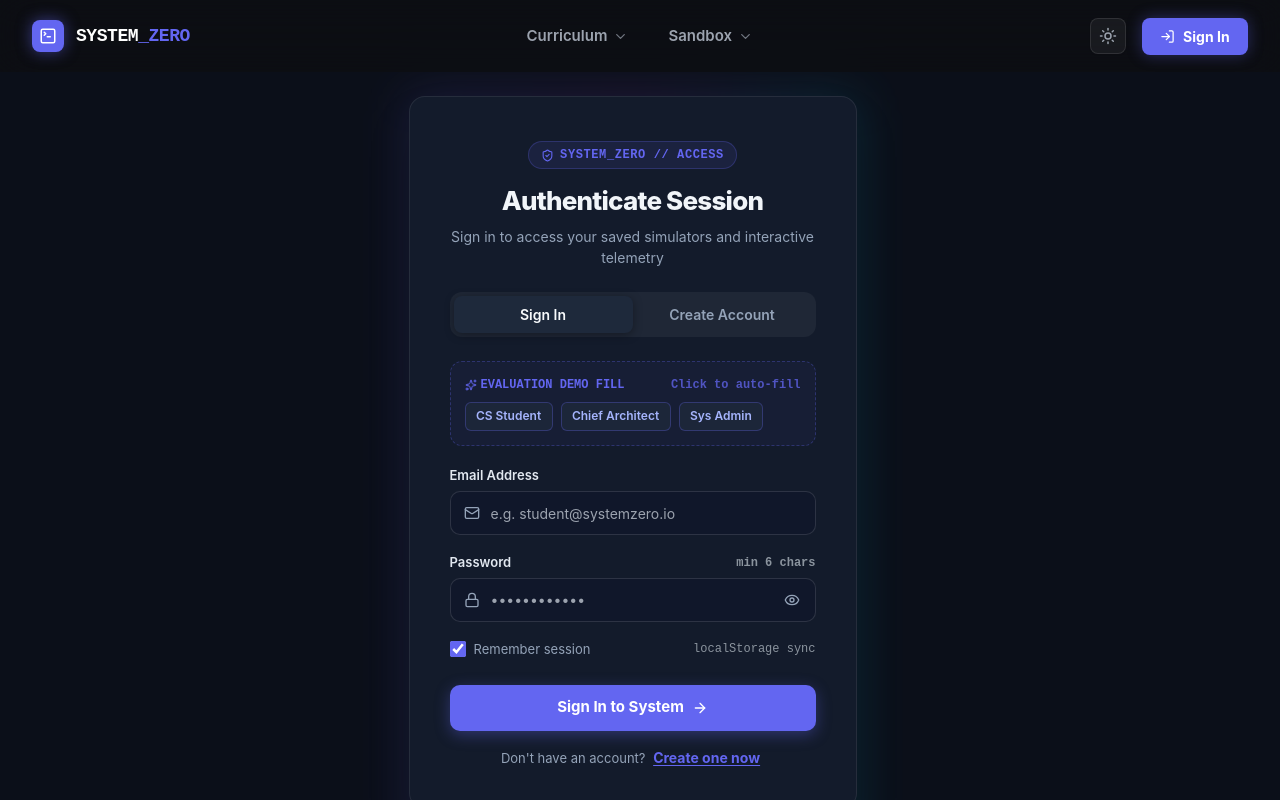
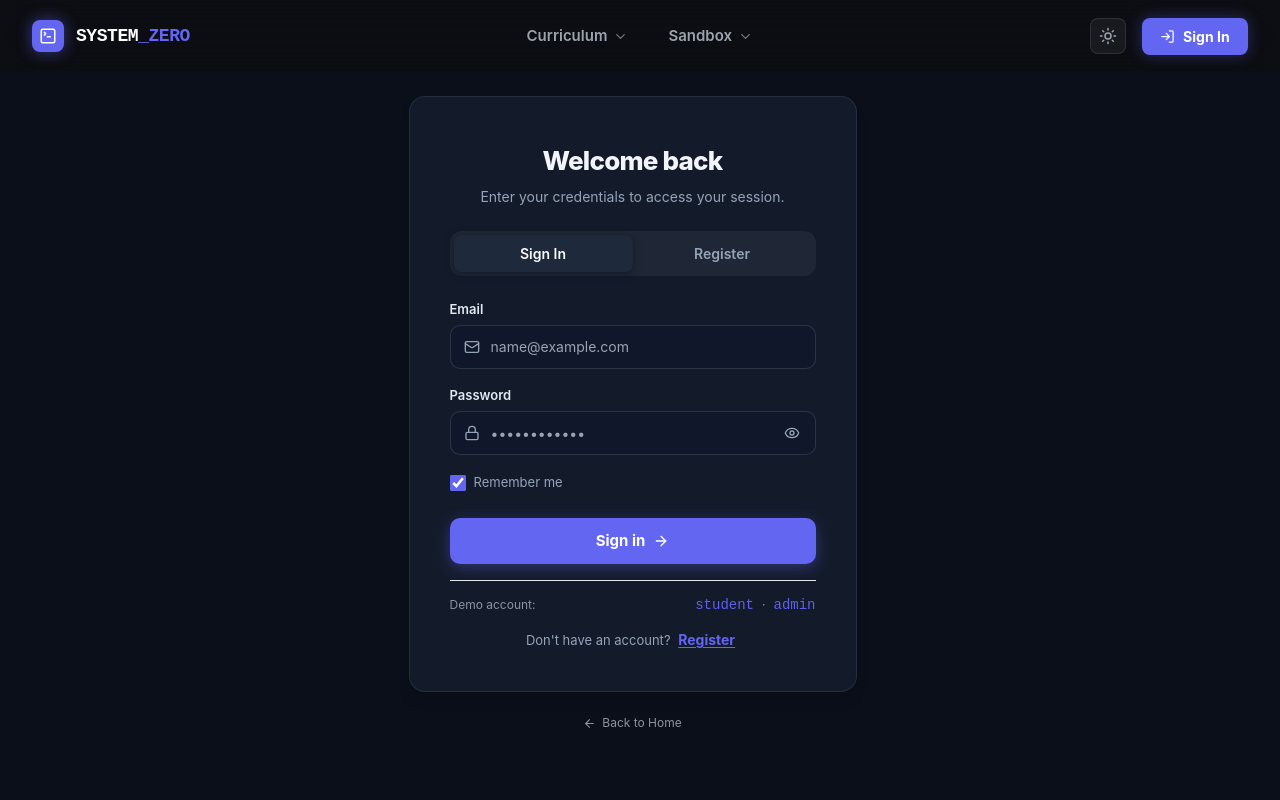
Before and after one commit to glitchybhavi/system-zero-app, a React (Vite) app: page /login in a window 1280 px wide. Shown: the top 800 px of the page. Built offline with nearby package versions, Linux system fonts and the light colour scheme.

Commit message:
Refactor(auth): minimalist login form and direct storage navigation

```diff
--- a/src/auth/LoginForm.jsx
+++ b/src/auth/LoginForm.jsx
@@ -5,11 +5,8 @@ import {
   User,
   Eye,
   EyeOff,
-  CheckCircle2,
   AlertCircle,
-  Sparkles,
   ArrowRight,
-  ShieldCheck,
   Check
 } from 'lucide-react';
 import { useAuth } from '../context/AuthContext';
@@ -18,7 +15,6 @@ import './styles/Auth.css';
 export default function LoginForm({ initialMode = 'login', onSuccess }) {
   const { login, register, authModalMode, setAuthModalMode } = useAuth();
 
-  // Tab mode: 'login' or 'register'
   const mode = authModalMode || initialMode;
   const setMode = setAuthModalMode || (() => {});
 
@@ -27,14 +23,11 @@ export default function LoginForm({ initialMode = 'login', onSuccess }) {
     email: '',
     password: '',
     confirmPassword: '',
-    role: 'CS Student',
     rememberMe: true,
-    agreeTerms: false,
   });
 
   const [touched, setTouched] = useState({});
   const [showPassword, setShowPassword] = useState(false);
-  const [showConfirmPassword, setShowConfirmPassword] = useState(false);
   const [authError, setAuthError] = useState(null);
   const [isSubmitting, setIsSubmitting] = useState(false);
   const [shake, setShake] = useState(false);
@@ -43,49 +36,28 @@ export default function LoginForm({ initialMode = 'login', onSuccess }) {
   const passwordId = useId();
   const nameId = useId();
   const confirmPasswordId = useId();
-  const roleId = useId();
 
-  // Email regex
+  // Email format validation
   const validateEmail = (email) => {
     return /^[^\s@]+@[^\s@]+\.[^\s@]{2,}$/.test(email.trim());
   };
-
-  // Password strength calculation
-  const calculateStrength = (pwd) => {
-    if (!pwd) return 0;
-    let score = 0;
-    if (pwd.length >= 8) score++;
-    if (/[a-z]/.test(pwd) && /[A-Z]/.test(pwd)) score++;
-    if (/\d/.test(pwd)) score++;
-    if (/[^a-zA-Z0-9]/.test(pwd)) score++;
-    return score;
-  };
-
-  const strengthScore = calculateStrength(formData.password);
-  const strengthLabels = ['Too short', 'Weak', 'Fair', 'Good', 'Strong'];
-  const strengthClasses = ['', 'weak', 'fair', 'good', 'strong'];
 
   // Field validation checks
   const getFieldError = (field) => {
     switch (field) {
       case 'email':
-        if (!formData.email.trim()) return 'Email address is required';
-        if (!validateEmail(formData.email)) return 'Please enter a valid email (e.g. user@domain.com)';
+        if (!formData.email.trim()) return 'Email is required';
+        if (!validateEmail(formData.email)) return 'Enter a valid email address';
         return null;
 
       case 'password':
         if (!formData.password) return 'Password is required';
-        if (mode === 'register' && formData.password.length < 8) {
-          return 'Password must contain at least 8 characters';
-        }
-        if (mode === 'login' && formData.password.length < 6) {
-          return 'Password must be at least 6 characters';
-        }
+        if (formData.password.length < 6) return 'Password must be at least 6 characters';
         return null;
 
       case 'name':
         if (mode === 'register') {
-          if (!formData.name.trim()) return 'Full name is required';
+          if (!formData.name.trim()) return 'Name is required';
           if (formData.name.trim().length < 2) return 'Name must be at least 2 characters';
         }
         return null;
@@ -94,12 +66,6 @@ export default function LoginForm({ initialMode = 'login', onSuccess }) {
         if (mode === 'register') {
           if (!formData.confirmPassword) return 'Please confirm your password';
           if (formData.confirmPassword !== formData.password) return 'Passwords do not match';
-        }
-        return null;
-
-      case 'agreeTerms':
-        if (mode === 'register' && !formData.agreeTerms) {
-          return 'You must accept the terms of service';
         }
         return null;
 
@@ -112,9 +78,7 @@ export default function LoginForm({ initialMode = 'login', onSuccess }) {
   const isFormValid = () => {
     if (getFieldError('email') || getFieldError('password')) return false;
     if (mode === 'register') {
-      if (getFieldError('name') || getFieldError('confirmPassword') || getFieldError('agreeTerms')) {
-        return false;
-      }
+      if (getFieldError('name') || getFieldError('confirmPassword')) return false;
     }
     return true;
   };
@@ -128,28 +92,14 @@ export default function LoginForm({ initialMode = 'login', onSuccess }) {
     setAuthError(null);
   };
 
-  // Quick Demo fill
-  const handleQuickFill = (type) => {
+  // Quick Demo fill (clean & discreet for fast viva testing)
+  const handleQuickFill = (email, password) => {
     setAuthError(null);
-    if (type === 'student') {
-      setFormData((prev) => ({
-        ...prev,
-        email: 'student@systemzero.io',
-        password: 'Password123!',
-      }));
-    } else if (type === 'architect') {
-      setFormData((prev) => ({
-        ...prev,
-        email: 'sarah@systemzero.io',
-        password: 'Password123!',
-      }));
-    } else if (type === 'admin') {
-      setFormData((prev) => ({
-        ...prev,
-        email: 'admin@systemzero.io',
-        password: 'AdminPassword1!',
-      }));
-    }
+    setFormData((prev) => ({
+      ...prev,
+      email,
+      password,
+    }));
     setTouched({ email: true, password: true });
   };
 
@@ -158,25 +108,23 @@ export default function LoginForm({ initialMode = 'login', onSuccess }) {
     e.preventDefault();
     setAuthError(null);
 
-    // Mark all relevant fields as touched
     const touchedAll = {
       email: true,
       password: true,
-      ...(mode === 'register' ? { name: true, confirmPassword: true, agreeTerms: true } : {}),
+      ...(mode === 'register' ? { name: true, confirmPassword: true } : {}),
     };
     setTouched(touchedAll);
 
     if (!isFormValid()) {
       setShake(true);
-      setTimeout(() => setShake(false), 450);
+      setTimeout(() => setShake(false), 400);
       return;
     }
 
     setIsSubmitting(true);
 
     try {
-      // Small simulated latency for natural UI feel
-      await new Promise((res) => setTimeout(res, 350));
+      await new Promise((res) => setTimeout(res, 300));
 
       if (mode === 'login') {
         const result = login({
@@ -188,7 +136,7 @@ export default function LoginForm({ initialMode = 'login', onSuccess }) {
         if (!result.success) {
           setAuthError(result.error);
           setShake(true);
-          setTimeout(() => setShake(false), 450);
+          setTimeout(() => setShake(false), 400);
         } else if (onSuccess) {
           onSuccess(result.user);
         }
@@ -197,13 +145,13 @@ export default function LoginForm({ initialMode = 'login', onSuccess }) {
           name: formData.name,
           email: formData.email,
           password: formData.password,
-          role: formData.role,
+          role: 'CS Student',
         });
 
         if (!result.success) {
           setAuthError(result.error);
           setShake(true);
-          setTimeout(() => setShake(false), 450);
+          setTimeout(() => setShake(false), 400);
         } else if (onSuccess) {
           onSuccess(result.user);
         }
@@ -217,27 +165,22 @@ export default function LoginForm({ initialMode = 'login', onSuccess }) {
   const passwordError = touched.password ? getFieldError('password') : null;
   const nameError = touched.name ? getFieldError('name') : null;
   const confirmPasswordError = touched.confirmPassword ? getFieldError('confirmPassword') : null;
-  const termsError = touched.agreeTerms ? getFieldError('agreeTerms') : null;
 
   return (
     <div className="auth-card-inner">
       {/* Header */}
       <div className="auth-header">
-        <div className="auth-badge">
-          <ShieldCheck size={13} />
-          <span>SYSTEM_ZERO // ACCESS</span>
-        </div>
         <h2 className="auth-title">
-          {mode === 'login' ? 'Authenticate Session' : 'Register Operator'}
+          {mode === 'login' ? 'Welcome back' : 'Create an account'}
         </h2>
         <p className="auth-subtitle">
           {mode === 'login'
-            ? 'Sign in to access your saved simulators and interactive telemetry'
-            : 'Initialize a new student or architect profile on this machine'}
+            ? 'Enter your credentials to access your session.'
+            : 'Fill in your details to get started.'}
         </p>
       </div>
 
-      {/* Tabs */}
+      {/* Mode Switcher Tabs */}
       <div className="auth-tabs" role="tablist">
         <button
           type="button"
@@ -261,49 +204,14 @@ export default function LoginForm({ initialMode = 'login', onSuccess }) {
             setAuthError(null);
           }}
         >
-          Create Account
+          Register
         </button>
       </div>
 
-      {/* Quick Demo Pre-fill Bar (great for evaluators & graders) */}
-      {mode === 'login' && (
-        <div className="auth-demo-bar">
-          <div className="auth-demo-label">
-            <span className="flex items-center gap-1">
-              <Sparkles size={12} /> EVALUATION DEMO FILL
-            </span>
-            <span className="opacity-75">Click to auto-fill</span>
-          </div>
-          <div className="auth-demo-chips">
-            <button
-              type="button"
-              className="auth-demo-chip"
-              onClick={() => handleQuickFill('student')}
-            >
-              CS Student
-            </button>
-            <button
-              type="button"
-              className="auth-demo-chip"
-              onClick={() => handleQuickFill('architect')}
-            >
-              Chief Architect
-            </button>
-            <button
-              type="button"
-              className="auth-demo-chip"
-              onClick={() => handleQuickFill('admin')}
-            >
-              Sys Admin
-            </button>
-          </div>
-        </div>
-      )}
-
-      {/* Auth Level Error Banner */}
+      {/* Global Auth Error Banner */}
       {authError && (
         <div className="auth-banner-error mb-4" role="alert">
-          <AlertCircle size={16} className="shrink-0 mt-0.5" />
+          <AlertCircle size={15} className="shrink-0 mt-0.5" />
           <span>{authError}</span>
         </div>
       )}
@@ -314,7 +222,7 @@ export default function LoginForm({ initialMode = 'login', onSuccess }) {
         noValidate
         className={`auth-form ${shake ? 'shake' : ''}`}
       >
-        {/* Registration Name Field */}
+        {/* Name (Registration Only) */}
         {mode === 'register' && (
           <div className="auth-group">
             <label htmlFor={nameId} className="auth-label">
@@ -325,7 +233,7 @@ export default function LoginForm({ initialMode = 'login', onSuccess }) {
               <input
                 id={nameId}
                 type="text"
-                placeholder="e.g. Alex Rivera"
+                placeholder="Alex Rivera"
                 autoComplete="name"
                 value={formData.name}
                 onChange={(e) => handleChange('name', e.target.value)}
@@ -350,17 +258,17 @@ export default function LoginForm({ initialMode = 'login', onSuccess }) {
           </div>
         )}
 
-        {/* Email Field */}
+        {/* Email */}
         <div className="auth-group">
           <label htmlFor={emailId} className="auth-label">
-            <span>Email Address</span>
+            <span>Email</span>
           </label>
           <div className="auth-input-wrapper">
             <Mail size={16} className="auth-input-icon" />
             <input
               id={emailId}
               type="email"
-              placeholder="e.g. student@systemzero.io"
+              placeholder="name@example.com"
               autoComplete="email"
               value={formData.email}
               onChange={(e) => handleChange('email', e.target.value)}
@@ -384,35 +292,10 @@ export default function LoginForm({ initialMode = 'login', onSuccess }) {
           )}
         </div>
 
-        {/* Registration Role Selection */}
-        {mode === 'register' && (
-          <div className="auth-group">
-            <label htmlFor={roleId} className="auth-label">
-              <span>System Role</span>
-            </label>
-            <div className="auth-input-wrapper">
-              <select
-                id={roleId}
-                value={formData.role}
-                onChange={(e) => handleChange('role', e.target.value)}
-                className="auth-input pl-3"
-              >
-                <option value="CS Student">Computer Science Student</option>
-                <option value="System Architect">Hardware / System Architect</option>
-                <option value="Instructional Designer">Educator / Researcher</option>
-                <option value="System Administrator">Kernel Administrator</option>
-              </select>
-            </div>
-          </div>
-        )}
-
-        {/* Password Field */}
+        {/* Password */}
         <div className="auth-group">
           <label htmlFor={passwordId} className="auth-label">
             <span>Password</span>
-            {mode === 'login' && (
-              <span className="text-xs text-textMuted font-mono">min 6 chars</span>
-            )}
           </label>
           <div className="auth-input-wrapper">
             <Lock size={16} className="auth-input-icon" />
@@ -440,27 +323,6 @@ export default function LoginForm({ initialMode = 'login', onSuccess }) {
               </button>
             </div>
           </div>
-
-          {/* Password Strength Indicator (in Registration Mode) */}
-          {mode === 'register' && formData.password.length > 0 && (
-            <div className="auth-strength-container">
-              <div className="auth-strength-bars">
-                {[1, 2, 3, 4].map((level) => (
-                  <div
-                    key={level}
-                    className={`auth-strength-bar ${
-                      strengthScore >= level ? strengthClasses[strengthScore] : ''
-                    }`}
-                  />
-                ))}
-              </div>
-              <div className="auth-strength-text">
-                <span>Strength: {strengthLabels[strengthScore]}</span>
-                <span>{formData.password.length}/8+ chars</span>
-              </div>
-            </div>
-          )}
-
           {passwordError && (
             <div className="auth-error-msg">
               <AlertCircle size={12} />
@@ -469,7 +331,7 @@ export default function LoginForm({ initialMode = 'login', onSuccess }) {
           )}
         </div>
 
-        {/* Confirm Password (Registration Mode) */}
+        {/* Confirm Password (Registration Only) */}
         {mode === 'register' && (
           <div className="auth-group">
             <label htmlFor={confirmPasswordId} className="auth-label">
@@ -479,7 +341,7 @@ export default function LoginForm({ initialMode = 'login', onSuccess }) {
               <Lock size={16} className="auth-input-icon" />
               <input
                 id={confirmPasswordId}
-                type={showConfirmPassword ? 'text' : 'password'}
+                type="password"
                 placeholder="••••••••••••"
                 autoComplete="new-password"
                 value={formData.confirmPassword}
@@ -494,16 +356,6 @@ export default function LoginForm({ initialMode = 'login', onSuccess }) {
                 }`}
                 aria-invalid={Boolean(confirmPasswordError)}
               />
-              <div className="auth-input-trailing">
-                <button
-                  type="button"
-                  onClick={() => setShowConfirmPassword(!showConfirmPassword)}
-                  className="auth-password-toggle"
-                  aria-label={showConfirmPassword ? 'Hide password' : 'Show password'}
-                >
-                  {showConfirmPassword ? <EyeOff size={16} /> : <Eye size={16} />}
-                </button>
-              </div>
             </div>
             {confirmPasswordError && (
               <div className="auth-error-msg">
@@ -514,8 +366,8 @@ export default function LoginForm({ initialMode = 'login', onSuccess }) {
           </div>
         )}
 
-        {/* Row for Remember Me / Terms */}
-        {mode === 'login' ? (
+        {/* Remember Me */}
+        {mode === 'login' && (
           <div className="auth-row-between">
             <label className="auth-checkbox-label">
               <input
@@ -524,30 +376,8 @@ export default function LoginForm({ initialMode = 'login', onSuccess }) {
                 onChange={(e) => handleChange('rememberMe', e.target.checked)}
                 className="auth-checkbox"
               />
-              <span>Remember session</span>
+              <span>Remember me</span>
             </label>
-            <span className="text-xs text-textMuted font-mono">localStorage sync</span>
-          </div>
-        ) : (
-          <div className="auth-group">
-            <label className="auth-checkbox-label">
-              <input
-                type="checkbox"
-                checked={formData.agreeTerms}
-                onChange={(e) => handleChange('agreeTerms', e.target.checked)}
-                onBlur={() => handleBlur('agreeTerms')}
-                className="auth-checkbox"
-              />
-              <span className="text-xs">
-                I agree to the System Zero laboratory terms &amp; academic policies
-              </span>
-            </label>
-            {termsError && (
-              <div className="auth-error-msg">
-                <AlertCircle size={12} />
-                <span>{termsError}</span>
-              </div>
-            )}
           </div>
         )}
 
@@ -560,18 +390,42 @@ export default function LoginForm({ initialMode = 'login', onSuccess }) {
           {isSubmitting ? (
             <div className="flex items-center gap-2">
               <span className="inline-block w-4 h-4 border-2 border-white border-t-transparent rounded-full animate-spin" />
-              <span>Verifying Credentials...</span>
+              <span>Please wait...</span>
             </div>
           ) : (
             <>
-              <span>{mode === 'login' ? 'Sign In to System' : 'Create Operator Account'}</span>
+              <span>{mode === 'login' ? 'Sign in' : 'Create account'}</span>
               <ArrowRight size={16} />
             </>
           )}
         </button>
       </form>
 
-      {/* Footer Switch Prompt */}
+      {/* Subtle Demo Quick Fill (Clean, understated helper for presentation) */}
+      {mode === 'login' && (
+        <div className="mt-4 pt-4 border-t border-borderLine/50 flex items-center justify-between text-xs text-textMuted">
+          <span>Demo account:</span>
+          <div className="flex gap-2">
+            <button
+              type="button"
+              onClick={() => handleQuickFill('student@systemzero.io', 'Password123!')}
+              className="text-primary hover:underline font-mono"
+            >
+              student
+            </button>
+            <span>·</span>
+            <button
+              type="button"
+              onClick={() => handleQuickFill('admin@systemzero.io', 'AdminPassword1!')}
+              className="text-primary hover:underline font-mono"
+            >
+              admin
+            </button>
+          </div>
+        </div>
+      )}
+
+      {/* Mode Switch Footer */}
       <div className="auth-footer-prompt">
         {mode === 'login' ? (
           <>
@@ -584,12 +438,12 @@ export default function LoginForm({ initialMode = 'login', onSuccess }) {
                 setAuthError(null);
               }}
             >
-              Create one now
+              Register
             </button>
           </>
         ) : (
           <>
-            Already registered on this system?{' '}
+            Already have an account?{' '}
             <button
               type="button"
               className="auth-switch-link"
--- a/src/auth/LoginPage.jsx
+++ b/src/auth/LoginPage.jsx
@@ -1,6 +1,6 @@
 import { useEffect } from 'react';
 import { Link, useNavigate, useSearchParams } from 'react-router-dom';
-import { ArrowLeft, Cpu, TerminalSquare, LogOut, CheckCircle } from 'lucide-react';
+import { ArrowLeft, Cpu, TerminalSquare, HardDrive, LogOut, CheckCircle } from 'lucide-react';
 import { useAuth } from '../context/AuthContext';
 import Navbar from '../landingPage/Navbar';
 import Footer from '../landingPage/Footer';
@@ -24,50 +24,55 @@ export default function LoginPage() {
       <Navbar />
 
       <main className="flex-1 flex items-center justify-center pt-24 pb-16 px-4">
-        {/* Glow behind the card */}
-        <div className="w-full max-w-md relative">
-          <div className="absolute -inset-1 rounded-2xl bg-gradient-to-r from-indigo-500/20 via-purple-500/20 to-cyan-500/20 blur-xl opacity-75 pointer-events-none" />
-
-          <div className="relative rounded-2xl bg-card border border-borderLine shadow-2xl p-2">
+        <div className="w-full max-w-md">
+          <div className="rounded-2xl bg-card border border-borderLine shadow-lg p-2">
             {user ? (
               <div className="p-8 text-center">
-                <div className="w-16 h-16 mx-auto rounded-full bg-gradient-to-br from-indigo-500 to-purple-600 flex items-center justify-center text-white text-xl font-bold mb-4 shadow-lg shadow-indigo-500/30">
+                <div className="w-14 h-14 mx-auto rounded-full bg-primary/10 border border-primary/20 text-primary flex items-center justify-center text-lg font-bold mb-3">
                   {user.avatar || 'SZ'}
                 </div>
-                <div className="inline-flex items-center gap-1.5 px-3 py-1 rounded-full text-xs font-mono font-semibold bg-emerald-500/10 text-emerald-500 border border-emerald-500/20 mb-2">
-                  <CheckCircle size={12} /> SESSION ACTIVE
+                <div className="inline-flex items-center gap-1.5 px-2.5 py-0.5 rounded-full text-xs font-mono font-medium bg-emerald-500/10 text-emerald-500 border border-emerald-500/20 mb-3">
+                  <CheckCircle size={12} /> Active Session
                 </div>
-                <h2 className="text-2xl font-extrabold text-textMain mb-1">
+                <h2 className="text-xl font-bold text-textMain mb-1">
                   {user.name}
                 </h2>
-                <p className="text-sm text-textMuted mb-2">{user.email}</p>
-                <p className="text-xs font-mono text-primary font-semibold mb-6">
-                  ROLE: {user.role}
+                <p className="text-xs text-textMuted mb-1">{user.email}</p>
+                <p className="text-[11px] font-mono text-primary font-medium mb-6">
+                  {user.role}
                 </p>
 
-                <div className="flex flex-col gap-3">
+                <div className="flex flex-col gap-2.5">
+                  <Link
+                    to="/os/disk"
+                    className="flex items-center justify-center gap-2 py-2.5 px-4 rounded-xl text-sm font-medium bg-primary text-white hover:opacity-90 transition-all shadow-sm"
+                  >
+                    <HardDrive size={16} />
+                    <span>Open Storage &amp; Disk Scheduling</span>
+                  </Link>
+
                   <Link
                     to="/simulation"
-                    className="flex items-center justify-center gap-2 py-3 px-4 rounded-xl font-bold bg-primary text-white shadow-lg shadow-indigo-500/25 hover:opacity-90 transition-all"
+                    className="flex items-center justify-center gap-2 py-2.5 px-4 rounded-xl text-sm font-medium bg-background border border-borderLine text-textMain hover:bg-card transition-all"
                   >
-                    <Cpu size={18} />
-                    <span>Open Digital Logic Simulation</span>
+                    <Cpu size={16} />
+                    <span>Digital Logic Simulation</span>
                   </Link>
 
                   <Link
                     to="/learn/process-management/sandbox"
-                    className="flex items-center justify-center gap-2 py-3 px-4 rounded-xl font-semibold bg-background border border-borderLine text-textMain hover:bg-card transition-all"
+                    className="flex items-center justify-center gap-2 py-2.5 px-4 rounded-xl text-sm font-medium bg-background border border-borderLine text-textMain hover:bg-card transition-all"
                   >
-                    <TerminalSquare size={18} />
-                    <span>Launch Process Sandbox</span>
+                    <TerminalSquare size={16} />
+                    <span>Process Management Sandbox</span>
                   </Link>
 
                   <button
                     onClick={logout}
-                    className="flex items-center justify-center gap-2 py-2.5 px-4 rounded-xl text-sm font-semibold text-rose-500 hover:bg-rose-500/10 transition-all mt-2"
+                    className="flex items-center justify-center gap-2 py-2 px-4 rounded-xl text-xs font-medium text-rose-500 hover:bg-rose-500/10 transition-all mt-2"
                   >
-                    <LogOut size={16} />
-                    <span>Sign Out of Session</span>
+                    <LogOut size={14} />
+                    <span>Sign Out</span>
                   </button>
                 </div>
               </div>
@@ -79,12 +84,12 @@ export default function LoginPage() {
             )}
           </div>
 
-          <div className="text-center mt-6">
+          <div className="text-center mt-5">
             <Link
               to="/"
               className="inline-flex items-center gap-1.5 text-xs text-textMuted hover:text-textMain transition-colors"
             >
-              <ArrowLeft size={14} /> Back to System Zero Home
+              <ArrowLeft size={13} /> Back to Home
             </Link>
           </div>
         </div>
```
Also changed, not shown: src/auth/UserMenu.jsx (+11 -1 lines).
